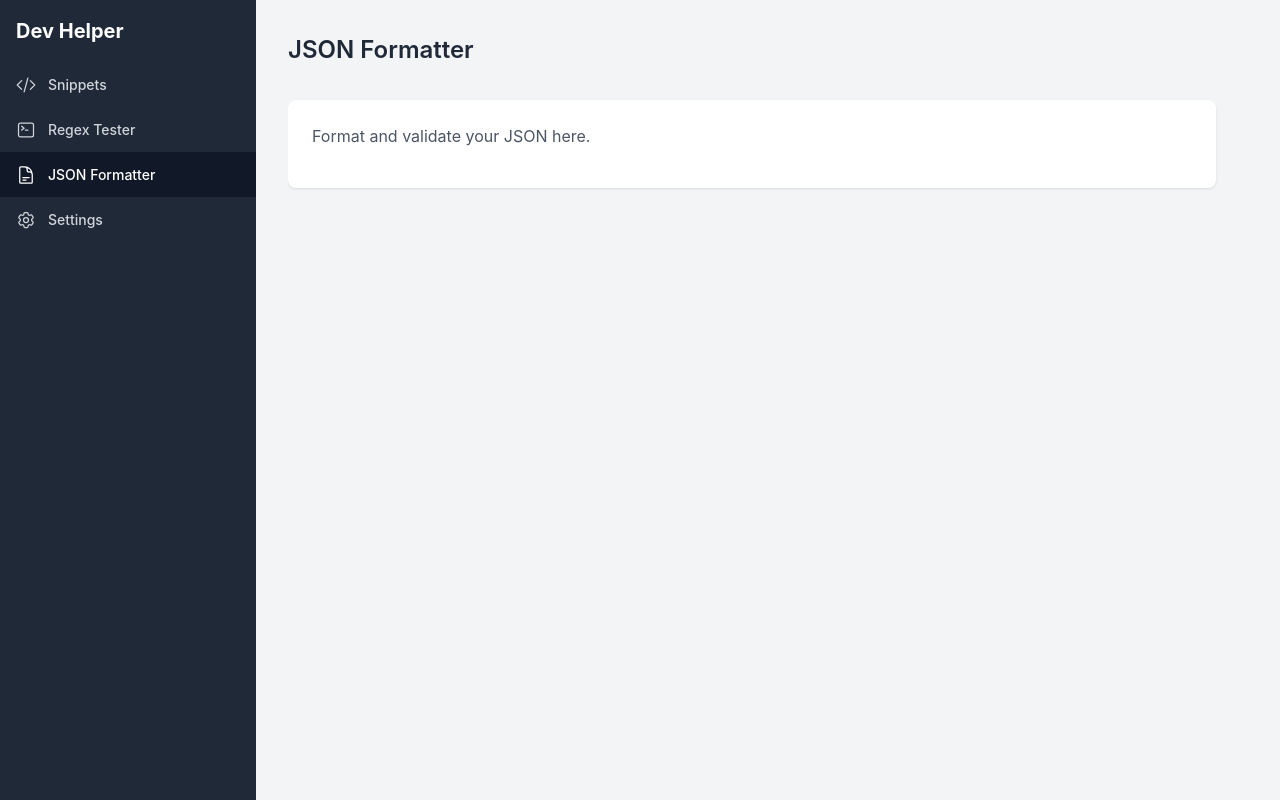
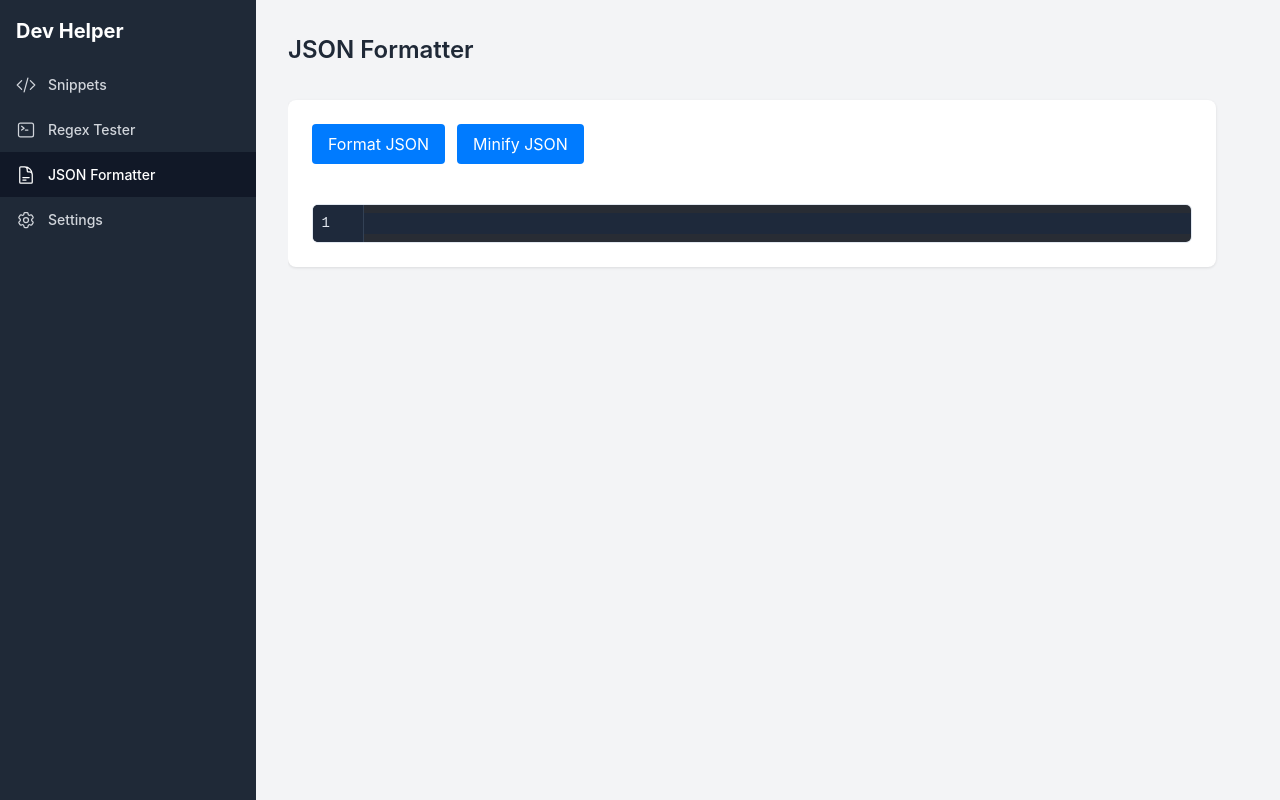
Before and after one commit to robbchar/dev-helper, a React (Vite) app: page /json in a window 1280 px wide. Built offline with nearby package versions, Linux system fonts and the light colour scheme.

Commit message:
JSON formatting/validation feature

```diff
--- a/src/renderer/App.tsx
+++ b/src/renderer/App.tsx
@@ -9,12 +9,14 @@ import JsonFormatter from './pages/JsonFormatter';
 import Settings from './pages/Settings';
 import NotificationManager from './components/Notification/NotificationManager';
 import { ThemeProvider } from './contexts';
+import { JsonFormatterProvider } from './contexts/JsonFormatterContext';
 import styles from './App.module.css';
 
 const App: React.FC = () => {
   return (
     <ApolloProvider client={client}>
       <ThemeProvider>
+        <JsonFormatterProvider>
           <Router>
             <div className={styles.app}>
               <Sidebar />
@@ -29,6 +31,7 @@ const App: React.FC = () => {
               <NotificationManager />
             </div>
           </Router>
+        </JsonFormatterProvider>
       </ThemeProvider>
     </ApolloProvider>
   );
--- /dev/null
+++ b/src/renderer/contexts/JsonFormatterContext.tsx
@@ -0,0 +1,26 @@
+import React, { createContext, useContext, useState, ReactNode } from 'react';
+
+interface JsonFormatterContextType {
+  value: string;
+  setValue: (value: string) => void;
+}
+
+const JsonFormatterContext = createContext<JsonFormatterContextType | undefined>(undefined);
+
+export const JsonFormatterProvider: React.FC<{ children: ReactNode }> = ({ children }) => {
+  const [value, setValue] = useState('');
+
+  return (
+    <JsonFormatterContext.Provider value={{ value, setValue }}>
+      {children}
+    </JsonFormatterContext.Provider>
+  );
+};
+
+export const useJsonFormatter = () => {
+  const context = useContext(JsonFormatterContext);
+  if (context === undefined) {
+    throw new Error('useJsonFormatter must be used within a JsonFormatterProvider');
+  }
+  return context;
+};
--- /dev/null
+++ b/src/renderer/pages/JsonFormatter.module.css
@@ -0,0 +1,58 @@
+/* .buttonGroup {
+  display: flex;
+  gap: 12px;
+  margin-bottom: 16px;
+}
+
+.button {
+  padding: 0.5rem 1rem;
+  background-color: #3b82f6;
+  color: white;
+  border: none;
+  border-radius: 0.375rem;
+  cursor: pointer;
+  font-weight: 500;
+  transition: background-color 0.2s;
+}
+
+.button:hover {
+  background-color: #2563eb;
+} */
+
+.editorContainer {
+  border: 1px solid #e2e8f0;
+  border-radius: 0.375rem;
+  overflow: hidden;
+}
+
+.editorContainer :global(.cm-editor) {
+  height: 100%;
+}
+
+.editorContainer :global(.cm-scroller) {
+  font-family: 'Fira Code', monospace;
+  font-size: 14px;
+  line-height: 1.5;
+}
+
+.editorContainer :global(.cm-gutters) {
+  background-color: #1e293b;
+  border-right: 1px solid #334155;
+}
+
+.editorContainer :global(.cm-lineNumbers) {
+  color: #94a3b8;
+}
+
+.editorContainer :global(.cm-content) {
+  padding: 8px 0;
+}
+
+.editorContainer :global(.cm-activeLine) {
+  background-color: #1e293b;
+}
+
+.editorContainer :global(.cm-activeLineGutter) {
+  background-color: #1e293b;
+  color: #e2e8f0;
+}
--- a/src/renderer/pages/JsonFormatter.tsx
+++ b/src/renderer/pages/JsonFormatter.tsx
@@ -1,12 +1,85 @@
-import React from 'react';
-import styles from './Page.module.css';
+import React, { useCallback, useRef } from 'react';
+import CodeMirror from '@uiw/react-codemirror';
+import { json } from '@codemirror/lang-json';
+import { oneDark } from '@codemirror/theme-one-dark';
+import { lintGutter } from '@codemirror/lint';
+import pageStyles from './Page.module.css';
+import jsonStyles from './JsonFormatter.module.css';
+import { useJsonFormatter } from '../contexts/JsonFormatterContext';
 
 const JsonFormatter: React.FC = () => {
+  const { value, setValue } = useJsonFormatter();
+  const [error, setError] = React.useState<string | null>(null);
+  const editorRef = useRef<any>(null);
+
+  const onChange = useCallback((value: string) => {
+    setValue(value);
+    try {
+      JSON.parse(value);
+      setError(null);
+    } catch (err) {
+      setError(err instanceof Error ? err.message : 'Invalid JSON');
+    }
+  }, [setValue]);
+
+  const formatJson = useCallback(() => {
+    try {
+      const parsed = JSON.parse(value);
+      const formatted = JSON.stringify(parsed, null, 2);
+      setValue(formatted);
+      setError(null);
+      (window as any).showNotification('JSON formatted successfully', 'success');
+      setTimeout(() => editorRef.current?.view?.focus(), 0);
+    } catch (err) {
+      setError(err instanceof Error ? err.message : 'Invalid JSON');
+      (window as any).showNotification('Cannot format invalid JSON', 'error');
+    }
+  }, [value, setValue]);
+
+  const minifyJson = useCallback(() => {
+    try {
+      const parsed = JSON.parse(value);
+      const minified = JSON.stringify(parsed);
+      setValue(minified);
+      setError(null);
+      (window as any).showNotification('JSON minified successfully', 'success');
+      setTimeout(() => editorRef.current?.view?.focus(), 0);
+    } catch (err) {
+      setError(err instanceof Error ? err.message : 'Invalid JSON');
+      (window as any).showNotification('Cannot minify invalid JSON', 'error');
+    }
+  }, [value, setValue]);
+
   return (
-    <div className={styles.container}>
-      <h1 className={styles.title}>JSON Formatter</h1>
-      <div className={styles.content}>
-        <p className={styles.text}>Format and validate your JSON here.</p>
+    <div className={pageStyles.container}>
+      <h1 className={pageStyles.title}>JSON Formatter</h1>
+      <div className={pageStyles.content}>
+        <div className={pageStyles.buttonGroup}>
+          <button onClick={formatJson}>
+            Format JSON
+          </button>
+          <button onClick={minifyJson}>
+            Minify JSON
+          </button>
+        </div>
+        <div className={jsonStyles.editorContainer}>
+          <CodeMirror
+            ref={editorRef}
+            value={value}
+            height="500px"
+            theme={oneDark}
+            extensions={[
+              json(),
+              lintGutter()
+            ]}
+            onChange={onChange}
+          />
+        </div>
+        {error && (
+          <div className={pageStyles.errorMessage}>
+            {error}
+          </div>
+        )}
       </div>
     </div>
   );
--- a/src/renderer/pages/Page.module.css
+++ b/src/renderer/pages/Page.module.css
@@ -50,6 +50,7 @@
 .errorMessage {
   color: #ef4444;
   font-size: 0.875rem;
+  margin-top: 0.5rem;
 }
 
 .flags {
@@ -123,7 +124,7 @@
   margin-bottom: 16px;
 }
 
-.button {
+button {
   padding: 8px 16px;
   background-color: #007bff;
   color: white;
@@ -133,11 +134,11 @@
   transition: background-color 0.2s;
 }
 
-.button:hover {
+button:hover {
   background-color: #0056b3;
 }
 
-.button:disabled {
+button:disabled {
   background-color: #ccc;
   cursor: not-allowed;
 }
--- a/src/renderer/pages/RegexTester.tsx
+++ b/src/renderer/pages/RegexTester.tsx
@@ -299,14 +299,12 @@ const RegexTester: React.FC = () => {
           <div className={pageStyles.buttonGroup}>
             <button
               onClick={handleSave}
-              className={pageStyles.button}
               disabled={isSaving}
             >
               {isSaving ? 'Saving...' : 'Save Pattern'}
             </button>
             <button
               onClick={() => setIsLoadModalOpen(true)}
-              className={pageStyles.button}
             >
               Load Pattern
             </button>
--- a/src/renderer/pages/Snippets.tsx
+++ b/src/renderer/pages/Snippets.tsx
@@ -29,7 +29,6 @@ const Snippets: React.FC = () => {
         <p className={styles.text}>Your code snippets will appear here.</p>
         <button
           onClick={testNotifications}
-          className={styles.button}
         >
           Test Notifications
         </button>
```
Also changed, not shown: package.json (+8 -0 lines), plans/TODO.md (+7 -7 lines), 2 other files (tests, documents, lock files or other folders). Lines whose indentation alone changed are shown as unchanged.
